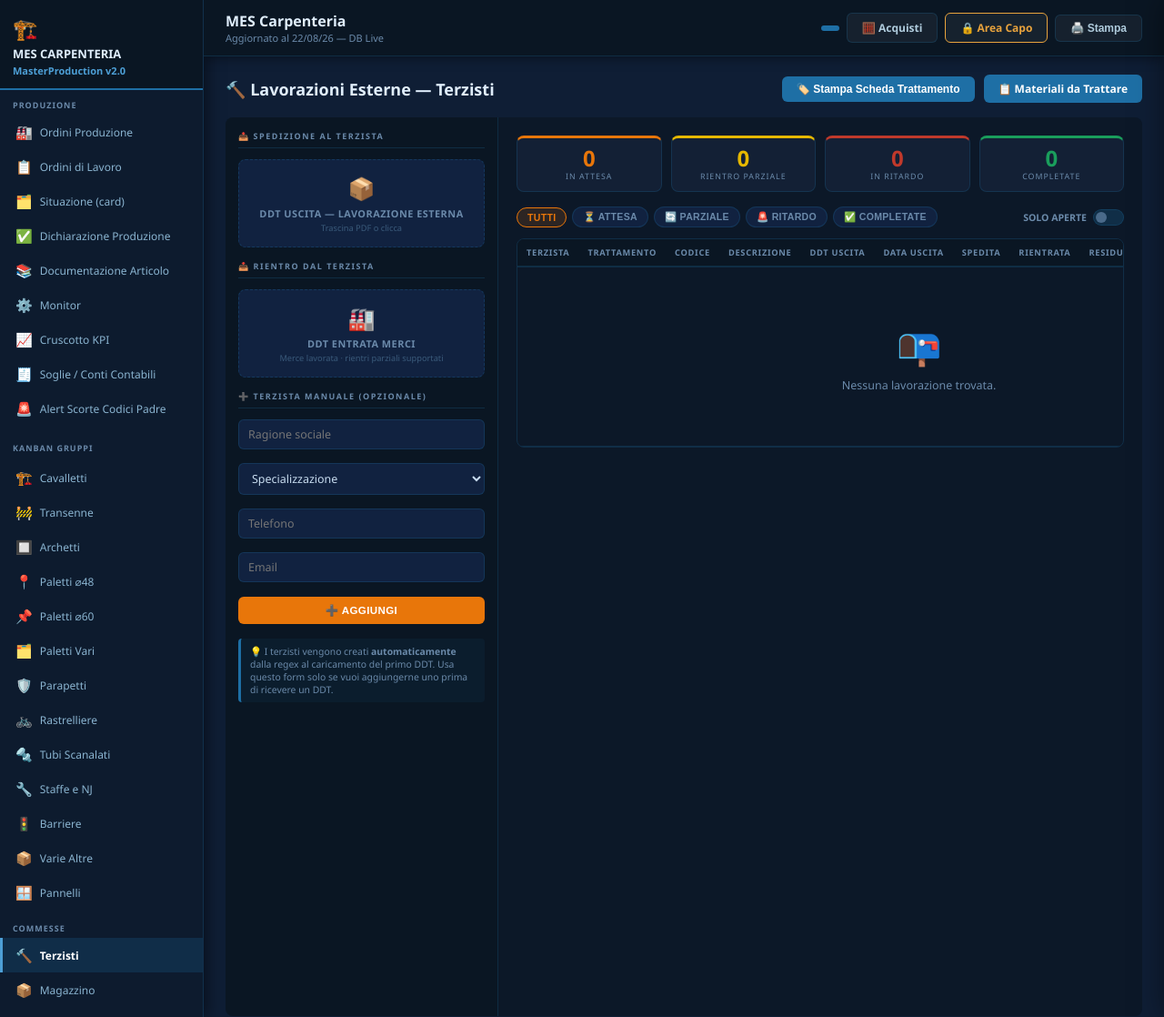
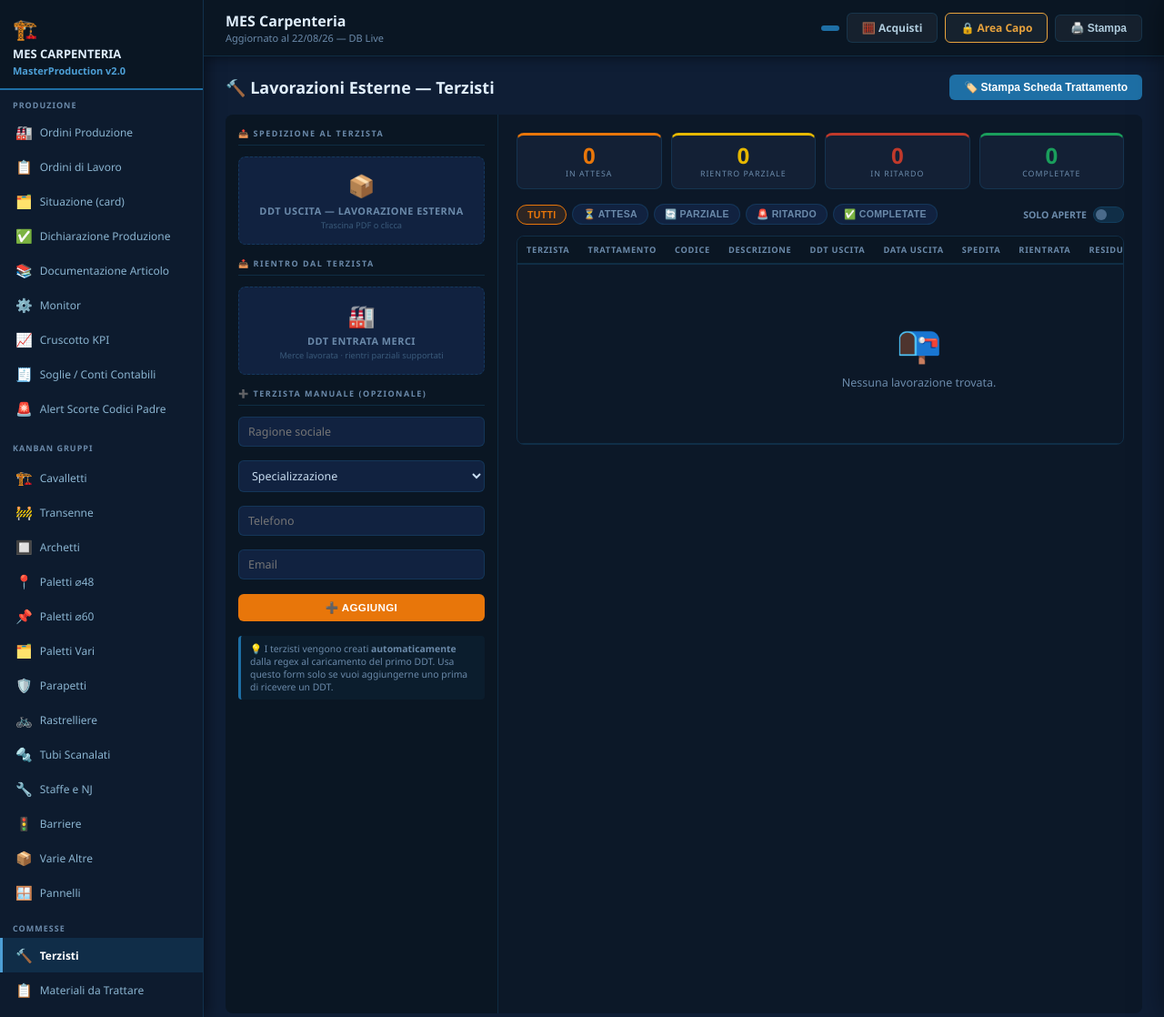
Before and after one commit to IronLogistica/IronProduction, a Flask app: page /terzisti in a window 1280 px wide. Shown: the whole page at 91% size. Run offline with Flask 3, Linux system fonts and the light colour scheme; data that the repository does not hold is empty; parts of the project's set-up code (start-up, migrations or seed data) failed here and were passed over.

Commit message:
fix: 'Materiali da Trattare' spostato nel menu laterale, sotto Terzisti
Come richiesto: rimosso il pulsante dalla toolbar interna della pagina
Terzisti, spostato come voce autonoma nel menu laterale (sidebar),
subito sotto la voce 'Terzisti' — non più 'dentro' quella pagina.

- templates/base.html: nuova voce di menu '📋 Materiali da Trattare'
  sotto '🔨 Terzisti'
- templates/terzisti/index.html: tolto il pulsante dalla toolbar
- blueprints/terzisti/routes.py: active='terzisti_da_trattare' (invece
  di 'terzisti') così la voce giusta si evidenzia nel menu quando si è
  su questa pagina, non quella di Terzisti

```diff
--- a/blueprints/terzisti/routes.py
+++ b/blueprints/terzisti/routes.py
@@ -354,7 +354,7 @@ def index():
 
 @terzisti_bp.route('/terzisti/da-trattare')
 def pagina_da_trattare():
-    return render_template('terzisti/da_trattare.html', active='terzisti')
+    return render_template('terzisti/da_trattare.html', active='terzisti_da_trattare')
 
 
 @terzisti_bp.route('/api/terzisti/materiali_da_trattare')
--- a/templates/base.html
+++ b/templates/base.html
@@ -220,6 +220,7 @@
   <div class="nav-group">
     <div class="nav-group-header"><div class="nav-group-label">Commesse</div></div>
         <a class="nav-item {% if active=='terzisti' %}active{% endif %}" href="/terzisti"><span class="nav-icon">🔨</span> Terzisti</a>
+        <a class="nav-item {% if active=='terzisti_da_trattare' %}active{% endif %}" href="/terzisti/da-trattare"><span class="nav-icon">📋</span> Materiali da Trattare</a>
     <a class="nav-item {% if active=='magazzino' %}active{% endif %}" href="/magazzino"><span class="nav-icon">📦</span> Magazzino</a>
     <a class="nav-item {% if active=='centri_costo' %}active{% endif %}" href="/centri-costo-wood"><span class="nav-icon">🏭</span> Centri di Costo</a>
     <a class="nav-item {% if active=='costo_standard' %}active{% endif %}" href="/costo-standard-wood"><span class="nav-icon">💰</span> Costo Standard</a>
--- a/templates/terzisti/index.html
+++ b/templates/terzisti/index.html
@@ -220,7 +220,6 @@ table.tz-t tr.par td{background:rgba(230,184,0,.04)}
 <div class="page-toolbar">
   <div class="page-title">🔨 Lavorazioni Esterne — Terzisti</div>
   <button class="btn btn-primary" onclick="apriModalScheda()">🏷️ Stampa Scheda Trattamento</button>
-  <a class="btn btn-primary" href="/terzisti/da-trattare">📋 Materiali da Trattare</a>
 </div>
 
 <div class="tz-layout">
```
